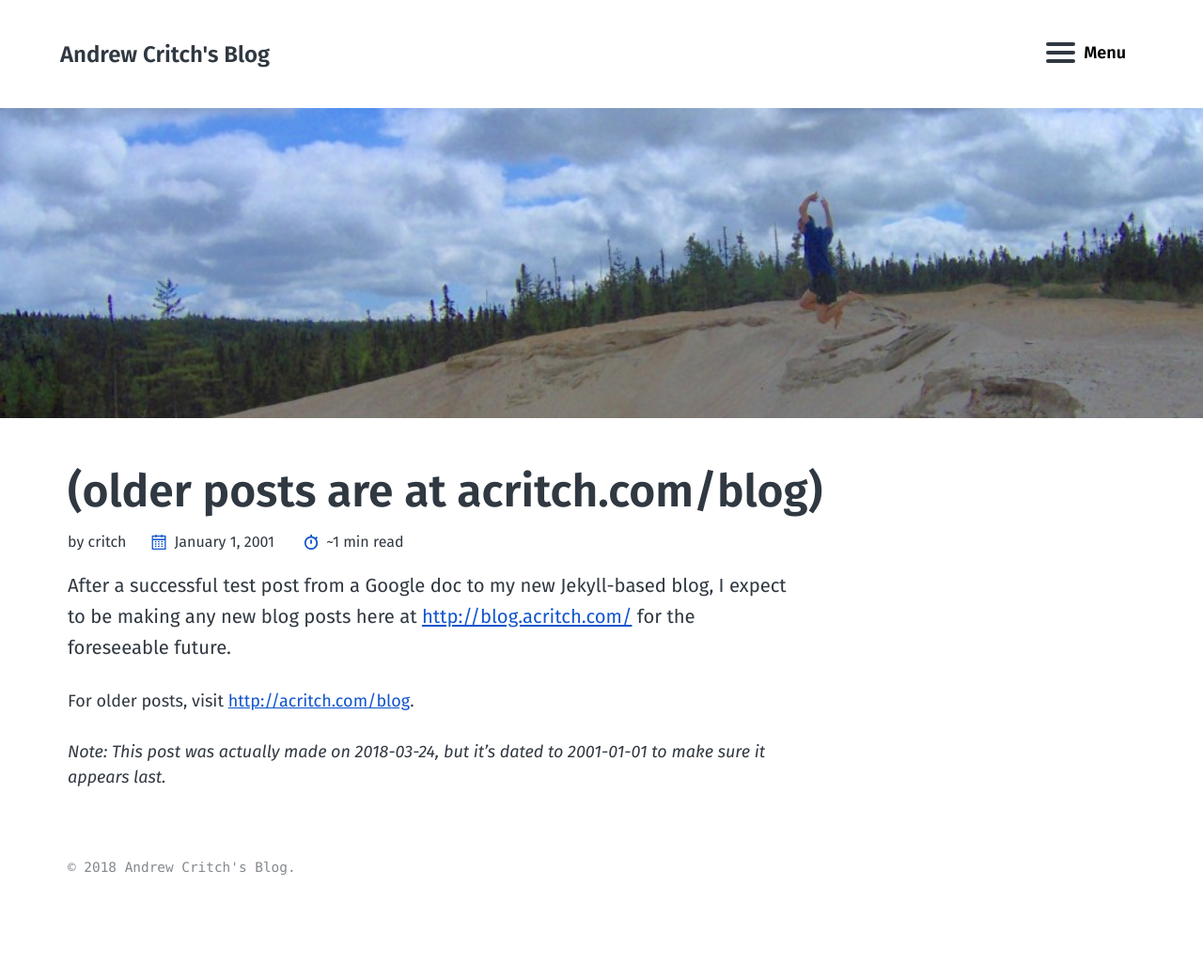
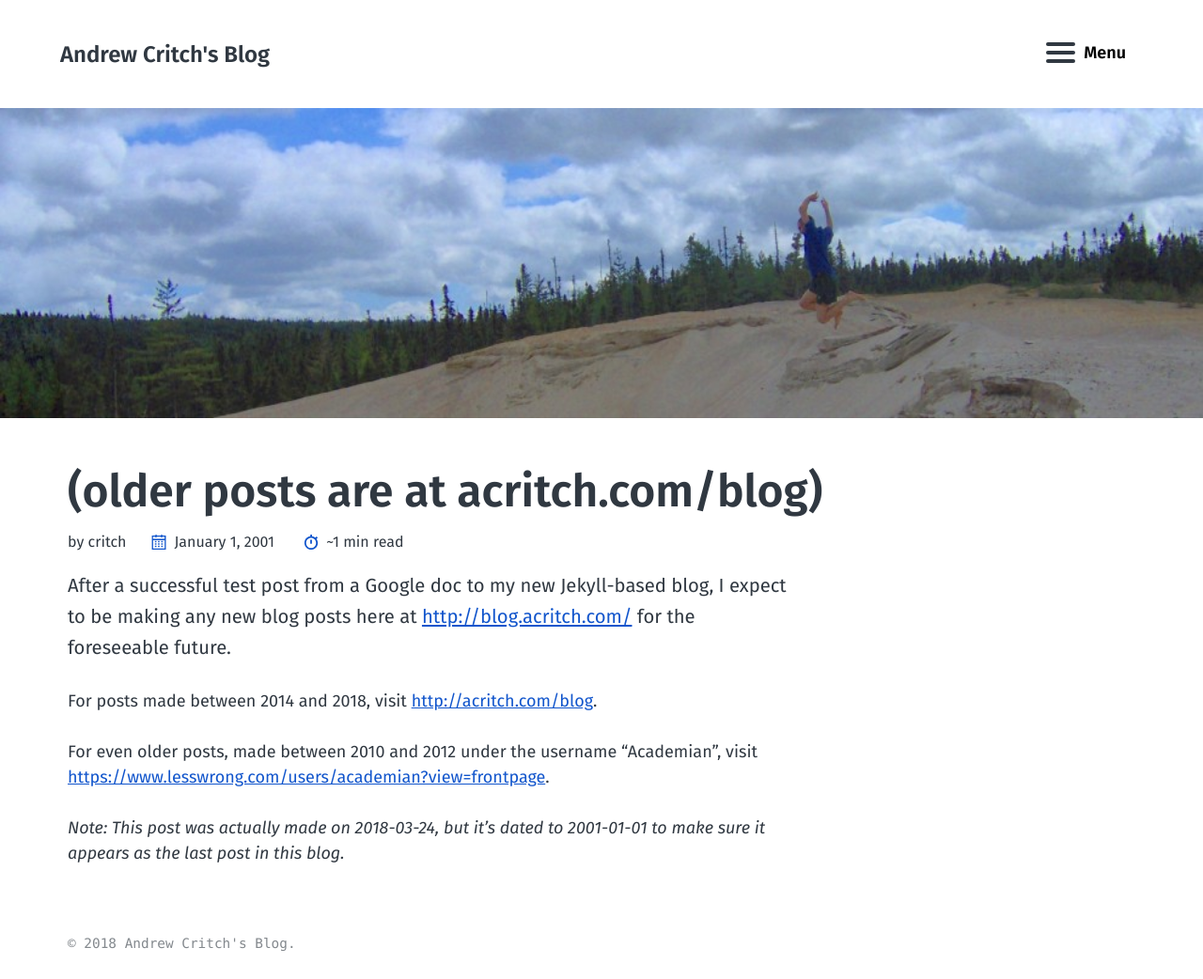
Before and after one commit to critcha/critcha, a Jekyll site: the page built from _posts/2001-01-01-older-posts.md, in a window 1280 px wide. Shown: the whole page at 94% size. Built offline with Jekyll 4.4.1, drawn with Linux system fonts in a browser that asks for light colours; before the commit the page ends 961 px from its top, so only the background shows below that.

Commit message:
Update/Create 2001-01-01-older-posts.md

```diff
--- a/_posts/2001-01-01-older-posts.md
+++ b/_posts/2001-01-01-older-posts.md
@@ -8,6 +8,8 @@ published: true
 ---
 After a successful test post from a Google doc to my new Jekyll-based blog, I expect to be making any new blog posts here at [http://blog.acritch.com/](http://blog.acritch.com/) for the foreseeable future.
 
-For older posts, visit [http://acritch.com/blog](http://acritch.com/blog).
+For posts made between 2014 and 2018, visit [http://acritch.com/blog](http://acritch.com/blog).
 
-*Note: This post was actually made on 2018-03-24, but it's dated to 2001-01-01 to make sure it appears last.*
+For even older posts, made between 2010 and 2012 under the username "Academian", visit [https://www.lesswrong.com/users/academian?view=frontpage](https://www.lesswrong.com/users/academian?view=frontpage).
+
+*Note: This post was actually made on 2018-03-24, but it's dated to 2001-01-01 to make sure it appears as the last post in this blog.*
```
